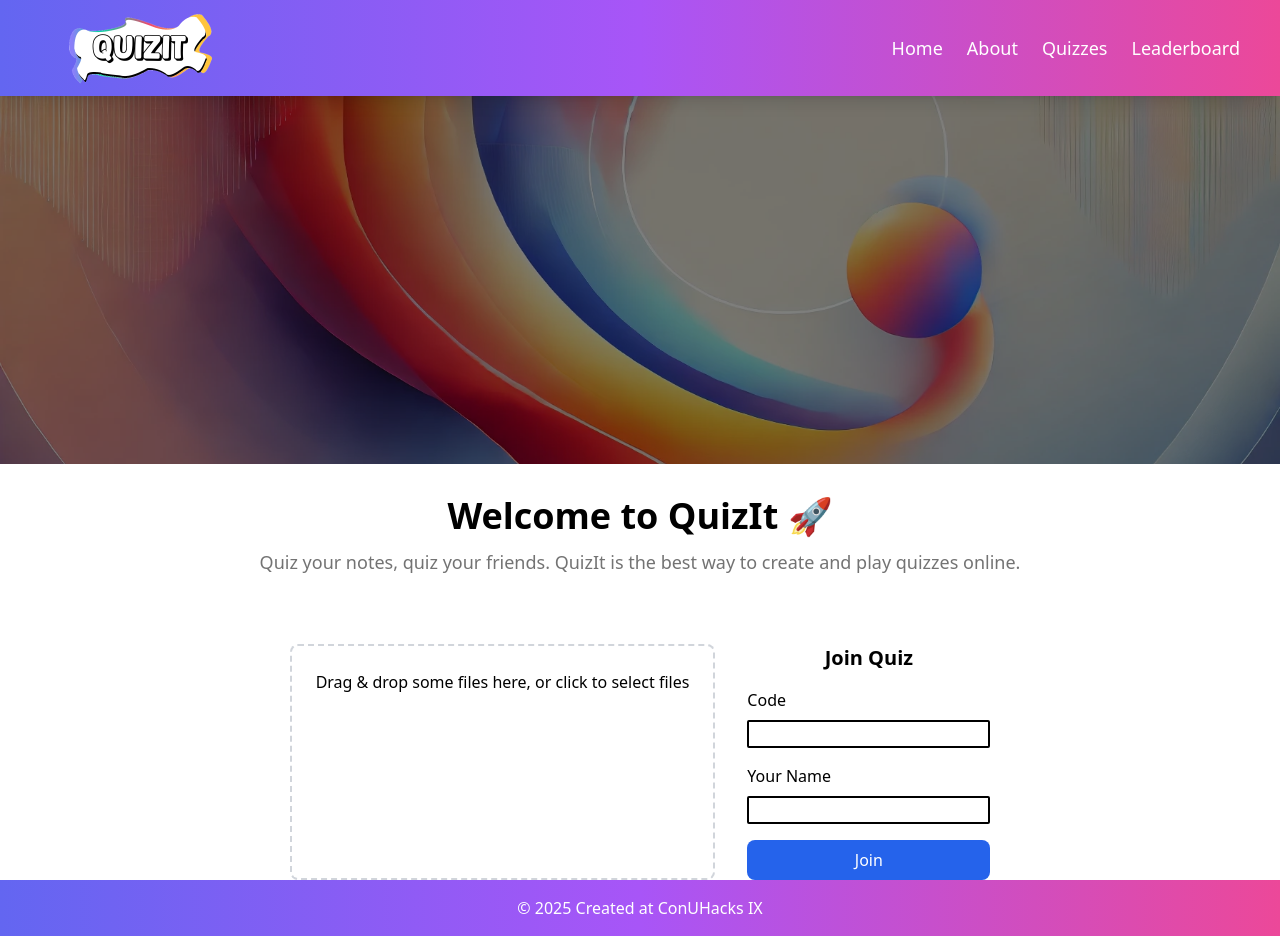
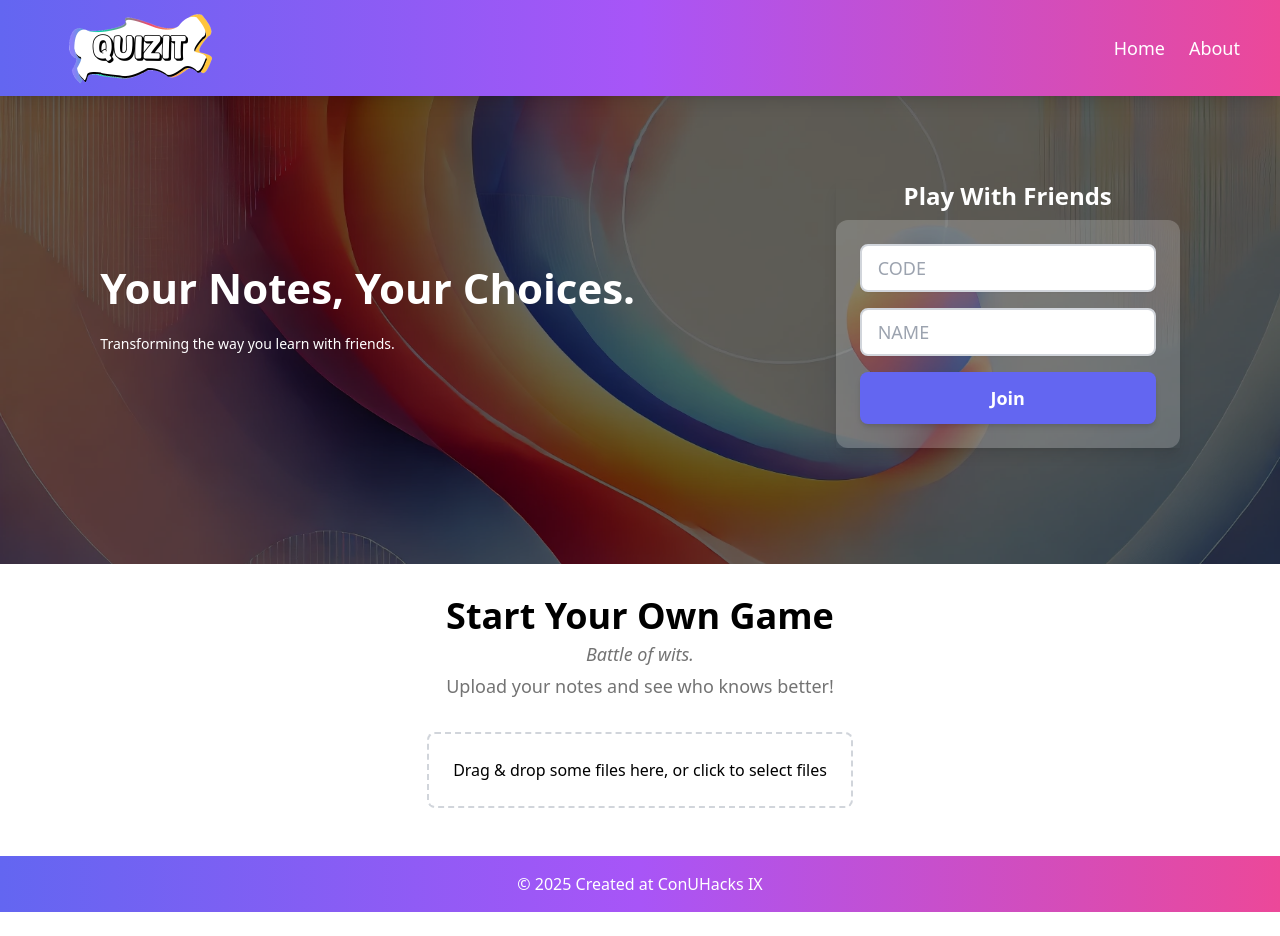
Before and after one commit to RenaudBernier/QuizTogether, a Next.js app in the folder quizapp/: page / in a window 1280 px wide. After the commit the page ends 912 px from the top, so only its background shows below. Built offline with nearby package versions, Linux system fonts and the light colour scheme.

Commit message:
Arrange landing page

```diff
--- a/quizapp/components/JoinQuiz.jsx
+++ b/quizapp/components/JoinQuiz.jsx
@@ -15,18 +15,51 @@ const JoinQuiz = () => {
     }
 
   return (
-    <div className="flex flex-col gap-4">
-        <h2 className="text-xl font-bold">Join Quiz</h2>
-        <form className="flex flex-col gap-4">
+    // <div className="flex flex-col gap-4">
+    //     <h2 className="text-xl font-bold">Join Quiz</h2>
+    //     <form className="flex flex-col gap-4">
+    //         <div className="flex flex-col gap-2">
+    //             {/* <label className="text-left" htmlFor="code">Code</label> */}
+    //             <input ref={code} placeholder='CODE' className="border-2 border-solid border-black rounded-sm px-1" type="text" id="code" name="code" />
+    //         </div>
+    //         <div className="flex flex-col gap-2">
+    //             <label className="text-left" htmlFor="name">Your Name</label>
+    //             <input ref={name} placeholder='NAME' className="border-2 border-solid border-black rounded-sm px-1" type="text" id="name" name="name" />
+    //         </div>
+    //         <button onClick={clickHandler} className="bg-blue-600 text-white px-4 py-2 rounded-lg hover:bg-blue-700" type="submit">Join</button>
+    //     </form>
+    // </div>
+<div className="flex flex-col gap-2 shadow-lg max-w-md">
+    <h2 className="text-2xl font-bold text-center text-white capitalize">Play with friends</h2>
+    <form className="flex flex-col gap-4 bg-white bg-opacity-20 p-6 rounded-xl">
         <div className="flex flex-col gap-2">
-                <label className="text-left" htmlFor="code">Code</label>
-                <input ref={code} className="border-2 border-solid border-black rounded-sm px-1" type="text" id="code" name="code" />
+            <input
+                ref={code}
+                placeholder="CODE"
+                className="text-black uppercase w-full border-2 border-gray-300 rounded-lg px-4 py-2 text-lg focus:border-blue-500 focus:ring-2 focus:ring-blue-300 shadow-sm transition-all"
+                type="text"
+                id="code"
+                name="code"
+            />
         </div>
         <div className="flex flex-col gap-2">
-                <label className="text-left" htmlFor="name">Your Name</label>
-                <input ref={name} className="border-2 border-solid border-black rounded-sm px-1" type="text" id="name" name="name" />
+            {/* <label className="text-lg font-medium text-gray-700" htmlFor="name">Your Name</label> */}
+            <input
+                ref={name}
+                placeholder="NAME"
+                className="text-black uppercase w-full border-2 border-gray-300 rounded-lg px-4 py-2 text-lg focus:border-blue-500 focus:ring-2 focus:ring-blue-300 shadow-sm transition-all"
+                type="text"
+                id="name"
+                name="name"
+            />
         </div>
-            <button onClick={clickHandler} className="bg-blue-600 text-white px-4 py-2 rounded-lg hover:bg-blue-700" type="submit">Join</button>
+        <button
+            onClick={clickHandler}
+            className="w-full bg-indigo-500 text-white text-lg font-semibold py-3 rounded-lg hover:bg-indigo-700 transition-all duration-200 shadow-md"
+            type="submit"
+        >
+            Join
+        </button>
     </form>
 </div>
   )
--- a/quizapp/components/Navbar.jsx
+++ b/quizapp/components/Navbar.jsx
@@ -24,8 +24,6 @@ export default function Navbar() {
           <div className="hidden md:flex space-x-6">
             <NavItem href="/" label="Home" />
             <NavItem href="/about" label="About" />
-            <NavItem href="/quizzes" label="Quizzes" />
-            <NavItem href="/leaderboard" label="Leaderboard" />
 
             {/* Dropdown Menu */}
             {/* <div className="relative">
@@ -69,8 +67,6 @@ export default function Navbar() {
         >
           <NavItem href="/" label="Home" />
           <NavItem href="/about" label="About" />
-          <NavItem href="/quizzes" label="Quizzes" />
-          <NavItem href="/leaderboard" label="Leaderboard" />
         </motion.div>
       )}
     </nav>
--- a/quizapp/components/Welcome.jsx
+++ b/quizapp/components/Welcome.jsx
@@ -5,11 +5,14 @@ import Link from 'next/link';
 const Welcome = () => {
   return (
     <section className="flex flex-col">
-        <h1 className="text-4xl font-bold text-black dark:text-white">
-            Welcome to QuizIt 🚀
+        <h1 className="text-4xl font-bold text-black dark:text-white capitalize">
+            Start your own game
         </h1>
-        <p className="text-lg text-neutral-500 dark:text-neutral-400 mb-6 py-3">
-            Quiz your notes, quiz your friends. QuizIt is the best way to create and play quizzes online.
+        <p className="text-lg text-neutral-500 dark:text-neutral-400 py-1 italic">
+            Battle of wits.
+        </p>
+        <p className='text-lg text-neutral-500 dark:text-neutral-400'>
+            Upload your notes and see who knows better!
         </p>
         {/* <div className="flex justify-center space-x-4">
             <Link href="/login" className="bg-blue-600 text-white px-6 py-3 rounded-lg hover:bg-blue-700">
--- a/quizapp/src/app/components/landing-page/HeroBanner.jsx
+++ b/quizapp/src/app/components/landing-page/HeroBanner.jsx
@@ -1,11 +1,20 @@
 import Image from "next/image";
+import JoinQuiz from "../../../../components/JoinQuiz";
 
 export default function HeroBanner() {
     return (
-        <div className=" bg-blue-100 w-full h-[400px] relative">
+        <div className=" bg-blue-100 w-full h-[500px] relative">
             <Image src={"/hero_banner.png"} objectFit="cover" layout="fill" alt="Hero Banner"/>
-            <div className="absolute inset-0 flex items-center justify-center bg-black bg-opacity-50 text-white text-xl">
-                {/* <h1 className="uppercase font-bold text-[42px]">QuizIt</h1> */}
+            <div className="absolute inset-0 flex items-center md:flex-row flex-col justify-around bg-black bg-opacity-60 text-white text-xl">
+                <div className="pt-12 md:pt-0">
+                    <h1 className="capitalize font-bold text-[36px] md:text-[42px] block mb-8 text-center md:text-left">
+                        Your notes, your choices.
+                    </h1>
+                    <h2 className="block text-center text-sm md:text-md md:text-left">
+                        Transforming the way you learn with friends.
+                    </h2>
+                </div>
+                <JoinQuiz />
             </div>
         </div>
     )
--- a/quizapp/src/app/database/sessionCreation.js
+++ b/quizapp/src/app/database/sessionCreation.js
@@ -17,7 +17,7 @@ export async function sessionCreation(questionArr, setStatus) {
             players: {},
             questionBank: questionArr,
             currentQIndex: -1,
-            isQuestionTime: 0
+            isQuestionTime: 1
         });
         console.log("Document written with ID: ", sessionId);
         sessionStorage.setItem("id", sessionId.toString());
--- a/quizapp/src/app/page.js
+++ b/quizapp/src/app/page.js
@@ -25,9 +25,8 @@ export default function Home() {
         <main className="flex flex-col justify-center gap-[32px] items-center min-h-screen text-center pt-16 md:pt:16 mx-auto ">
           <HeroBanner />
           <Welcome />
-          <section className="flex flex-col md:flex-row gap-8">
+          <section className="flex flex-col md:flex-row gap-8 pb-12">
             <FileDropzone setStatus={setStatus} />
-            <JoinQuiz />
           </section>
 
           {/* Next Button: Only show if status is 1 */}
```
Lines whose indentation alone changed are shown as unchanged.
